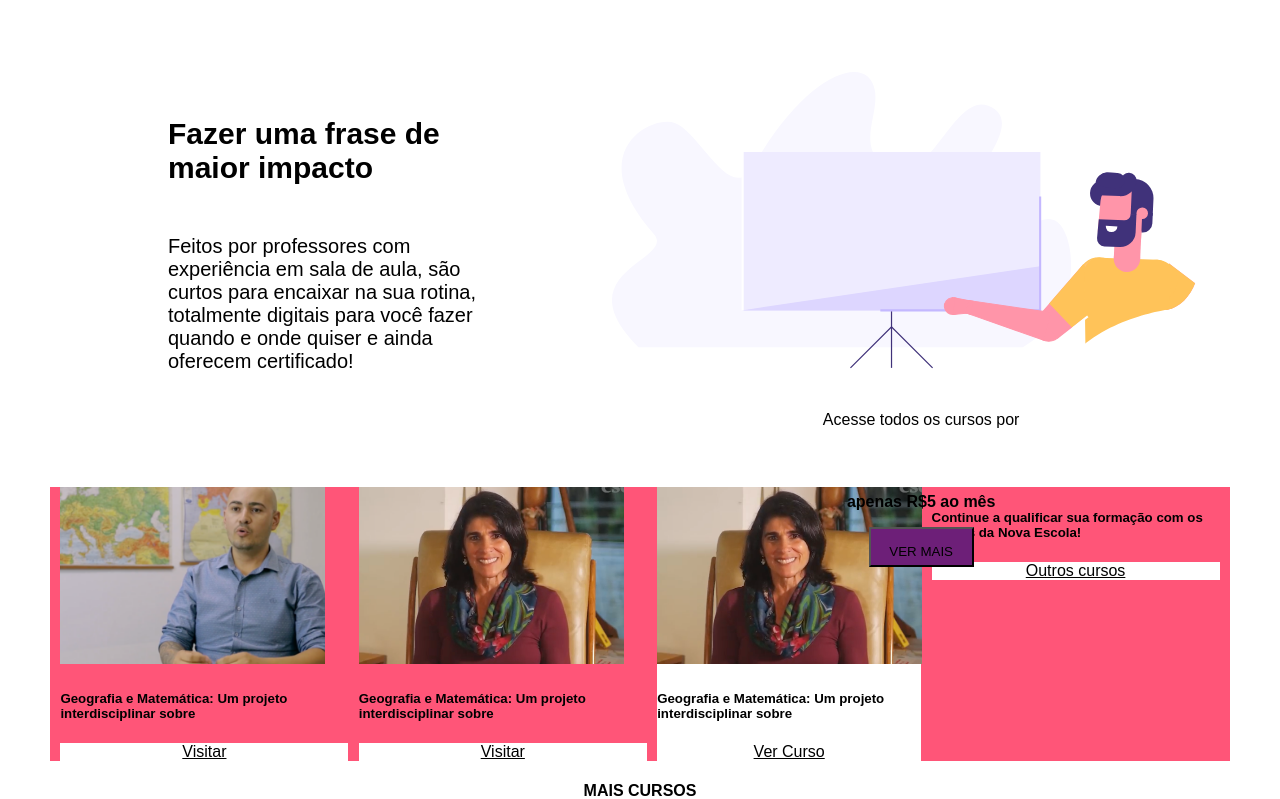
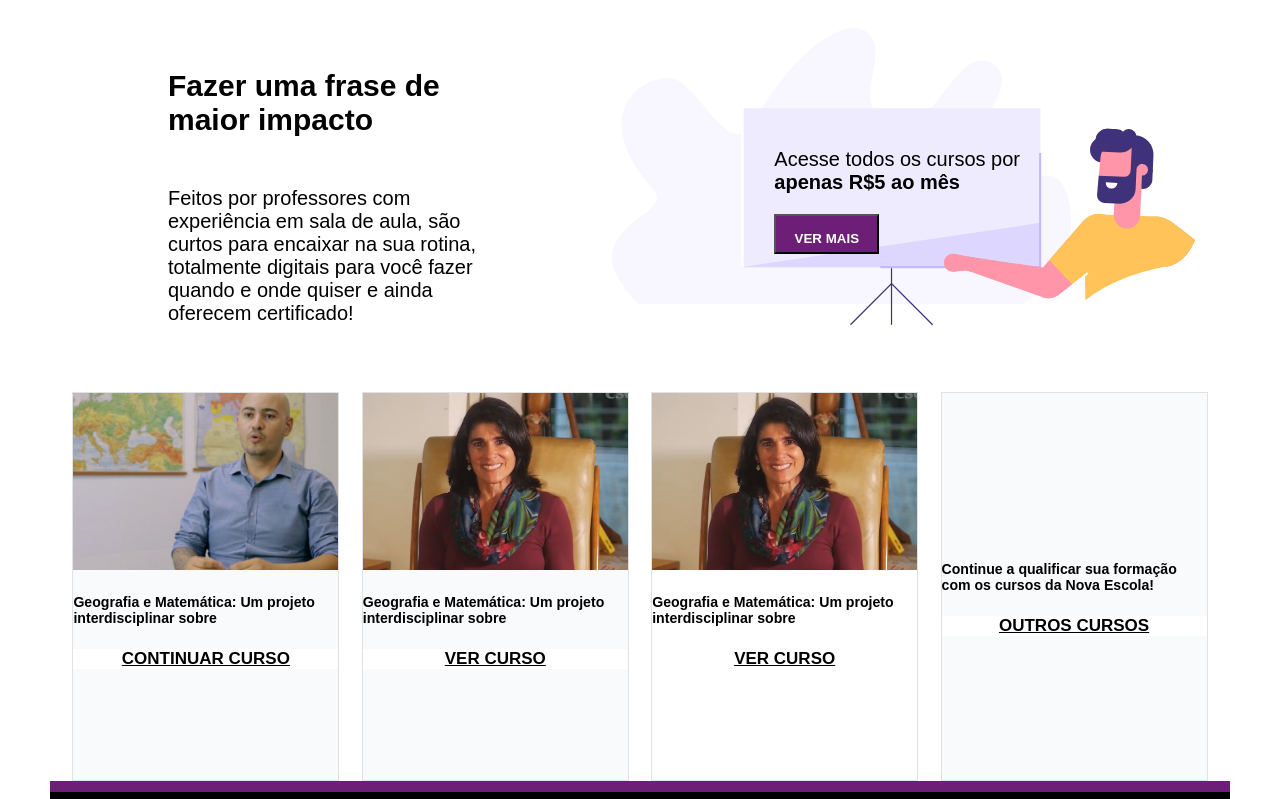
Before and after one commit to marianaolvr/Teste-Nova-Escola, a plain HTML site: page index.html in a window 1280 px wide. Shown: the part 580-1379 px from the top of the page. Drawn offline with Linux system fonts and the light colour scheme.

Commit message:
Segundo commit: editados os containers 2 e 3. Cards melhorados

```diff
--- a/css/style.css
+++ b/css/style.css
@@ -42,7 +42,6 @@ body {
     margin-right: 10%;
     justify-content: center;
     font-size: 20px;
-
 }
 
 .segundoContainer__titulo{
@@ -50,39 +49,100 @@ body {
     font-size: 30px;
 }
 
-
 .segundoContainer {
     color: rgb(0, 0, 0);
     display:flex;
     flex-direction: row;
     justify-content: space-evenly;
+    align-items: center;
+    height: 400px;
 
 }
 
-.segundoContainer__ilustra {
+.segundoContainer__ladoDireito{
+    display: inline-block;
+    position: relative;
+
+}
+
+.segundoContainer__conteudo{
+    position: absolute;
+    top: 100px;
+    right: 210px;
+    font-size: 20px;
+    color: black;
     display: flex;
     flex-direction: column;
-    justify-content: center;
-    align-items: center;
-    flex-wrap: nowrap;
-    position: relative;
-    top: 80px;
-    right: 0;
 }
-
-
 
 
 .botaoVermais {
     background-color: #6D1F78;
+    color: white;
+    font-weight: bold;
     width: 105px;
     height: 40px;
+}
+
+
+/* Terceiro Container */
+.terceiroContainer{
+    height: 400px;
+    background-color: #6D1F78;
+}
+.terceiroContainer__wrapper{
+    background-color: rgb(255, 255, 255);
+    display:flex;
+    flex-direction: row;
+    justify-content: space-evenly;
+    border-width: 50px
+}
+
+.card1{
+    background-color: #F9FAFC;
+    display: flex;
+    flex-direction: column;
+    border-style: solid;
+    border-color: #E1E2E4;
+    border-width: 1px;
+}
+
+.card2{
+    background-color: #F9FAFC;
+    display: flex;
+    flex-direction: column;
+    border-style: solid;
+    border-color: #E1E2E4;
+    border-width: 1px;
+}
+
+.card3{
+    background-color: #F9FAFC;
+    display: flex;
+    flex-direction: column;
+    border-style: solid;
+    border-color: #E1E2E4;
+    border-width: 1px;
+}
+
+.card4{
+    background-color: #F9FAFC;
+    display: flex;
+    align-content: center;
+    align-items: center;
+    border-style: solid;
+    border-color: #E1E2E4;
+    border-width: 1px;
 
 }
 
-.segundoContainer__texto2{
+.card-body{
     font-weight: bold;
+    font-size: 17px;
 }
+
+
+/* Quarto Container */
 
 .quartoContainer__título{
     display: flex;
@@ -94,13 +154,7 @@ body {
     justify-content: center;
 }
 
-.terceiroContainer__wrapper{
-    background-color: #FF5578;
-    display:flex;
-    flex-direction: row;
-    justify-content: space-evenly;
-    border-width: 50px
-}
+
 
 .quartoContainer__wrapper{
     background-color: rgb(85, 255, 108);
@@ -123,17 +177,10 @@ body {
 
 
 
-.rodape {
-    background-color: #000000;
-    color: white;
-    font-size: 14px;
-    display: flex;
-    flex-direction: column;
-    align-items: center;
-  }
 
 
-.quartoContainer__rodape{
+
+.quartoContainer__ultimo{
     color: white;
     background-color: #6D1F78;
     border: #6D1F78;
@@ -152,3 +199,12 @@ body {
     display: flex;
     justify-content: center;
 }
+
+.rodape {
+    background-color: #000000;
+    color: white;
+    font-size: 14px;
+    display: flex;
+    flex-direction: column;
+    align-items: center;
+  }
--- a/index.html
+++ b/index.html
@@ -9,7 +9,6 @@
     <meta name="viewport" content="width=device-width, initial-scale=1">
     <link rel="Stylesheet" type="text/css" href="css/style.css">
 </head>
-
 <body>
     <header>
         <div class="navegacao">
@@ -47,50 +46,51 @@
                 <p>Feitos por professores com experiência em sala de aula, são curtos para encaixar na sua rotina,
                     totalmente digitais para você fazer quando e onde quiser e ainda oferecem certificado!</p>
             </div>
-
+<div class="segundoContainer__ladoDireito">
             <div class="segundoContainer__ilustra">
                 <img class="img_teste" src="img/Ilustra.svg" alt="Ilustração de um homem em frente à lousa">
-                <p class="segundoContainer__texto1">Acesse todos os cursos por<p>
-                        <p class="segundoContainer__texto2">apenas R$5 ao mês</p>
+
+            <div class="segundoContainer__conteudo">
+            <p>Acesse todos os cursos por <br /><b> apenas R$5 ao mês</b></p>
                         <button class="botaoVermais">
                             <p>VER MAIS</p>
-                        </button>
-            </div>
-
+                        </button></div>
+                    </div>
+                    </div>
         </div>
 
 
         <div class="terceiroContainer">
             <div class="terceiroContainer__wrapper">
 
-                <div class="card1" style="width: 18rem;">
+                <div class="card1" style="width: 265px; height: 387px;">
                     <img class="img" src="img/Foto.png" alt="Imagem de capa do card">
                     <div class="card-body">
                         <h5 class="card-title">Geografia e Matemática: Um projeto interdisciplinar sobre</h5>
-                        <a href="#" class="btn btn-primary">Visitar</a>
+                        <a href="#" class="btn btn-primary">CONTINUAR CURSO</a>
                     </div>
                 </div>
 
-                <div class="card2" style="width: 18rem;">
+                <div class="card2" style="width: 265px; height: 387px;">
                     <img class="img" src="img/Foto-1.png" alt="Imagem de capa do card">
                     <div class="card-body">
                         <h5 class="card-title">Geografia e Matemática: Um projeto interdisciplinar sobre</h5>
-                        <a href="#" class="btn btn-primary">Visitar</a>
+                        <a href="#" class="btn btn-primary">VER CURSO</a>
                     </div>
                 </div>
 
-                <div class="card3" style="width: 16.5rem;">
+                <div class="card3" style="width: 265px; height: 387px;">
                     <img class="card-img-top" src="img/Foto-1.png" alt="Imagem de capa do card">
                     <div class="card-body">
                         <h5 class="card-title">Geografia e Matemática: Um projeto interdisciplinar sobre</h5>
-                        <a href="#" class="btn">Ver Curso</a>
+                        <a href="#" class="btn">VER CURSO</a>
                     </div>
                 </div>
 
-                <div class="card4" style="width: 18rem;">
+                <div class="card4" style="width: 265px; height: 387px;">
                     <div class="card-body">
                         <h5 class="card-title">Continue a qualificar sua formação com os cursos da Nova Escola!</h5>
-                        <a href="#" class="btn btn-primary">Outros cursos</a>
+                        <a href="#" class="btn btn-primary">OUTROS CURSOS</a>
                     </div>
                 </div>
 
@@ -135,7 +135,7 @@
 
                     </div>
                     <div class="quartoContainer__botao">
-                        <button class="quartoContainer__rodape">
+                        <button class="quartoContainer__ultimo">
                             <p>CARREGAR MAIS</p>
                         </button>
                     </div>
```
